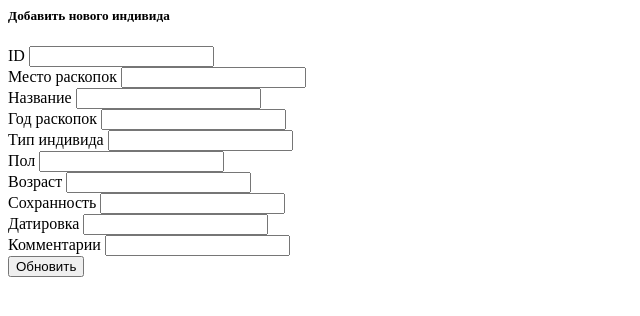
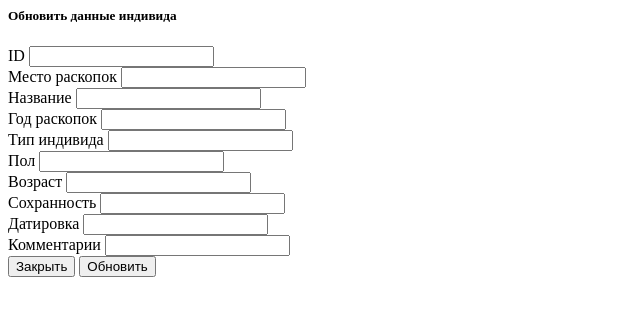
Before and after one commit to E-catalog/frontend, a Flask app: template frontend/templates/update_individuals.html in a window 1280 px wide. Shown: the top 316 px of the page, without its empty margins (0-640 px from the left). Run offline with Flask 2, Linux system fonts and the light colour scheme; the template is opened without the code that fills it, so the values that code supplies are empty.

Commit message:
feature: placed update form into modal (in the template)

```diff
--- a/frontend/templates/add_individual.html
+++ b/frontend/templates/add_individual.html
@@ -1,4 +1,4 @@
-<div class="modal fade" id="exampleModal" tabindex="-1" role="dialog" aria-labelledby="exampleModalLabel" aria-hidden="true">
+<div class="modal fade" id="AddIndividualModal" tabindex="-1" role="dialog" aria-labelledby="AddIndividualModalLabel" aria-hidden="true">
     <div class="modal-dialog" role="document">
       <div class="modal-content">
         <div class="modal-header">
--- a/frontend/templates/update_individuals.html
+++ b/frontend/templates/update_individuals.html
@@ -1,4 +1,10 @@
-<h5>Добавить нового индивида</h5>
+<div class="modal fade" id="UpdateIndividualModal" tabindex="-1" role="dialog" aria-labelledby="UpdateIndividualModalLabel" aria-hidden="true">
+    <div class="modal-dialog" role="document">
+        <div class="modal-content">
+            <div class="modal-header">
+            <h5 class="modal-title" id="exampleModalLabel">Обновить данные индивида</h5>
+            </div>
+            <div class="modal-body">
                 <form action="{{ url_for('update_individual') }}" method="POST">
                     <div class="form-group">
                         <label>ID</label>
@@ -40,5 +46,12 @@
                         <label>Комментарии</label>
                         <input class="form-control" name="comments" value="{{ individual.comments }}">
                     </div>
+                    <div class="modal-footer">
+                        <button type="button" class="btn btn-secondary" data-dismiss="modal">Закрыть</button>
                         <button type="submit" class="btn btn-primary">Обновить</button>
+                    </div>
                 </form>
+            </div>
+        </div>
+    </div>
+</div>
```
Lines whose indentation alone changed are shown as unchanged.
